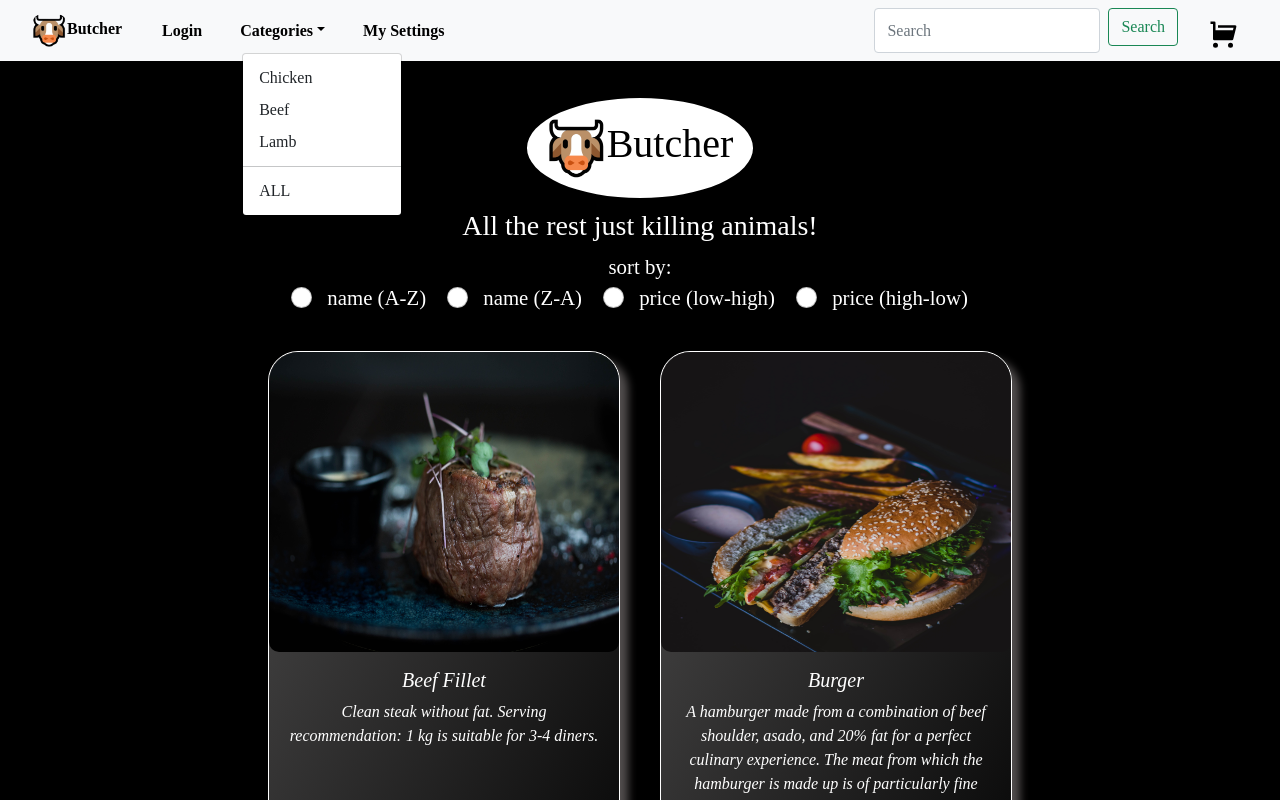
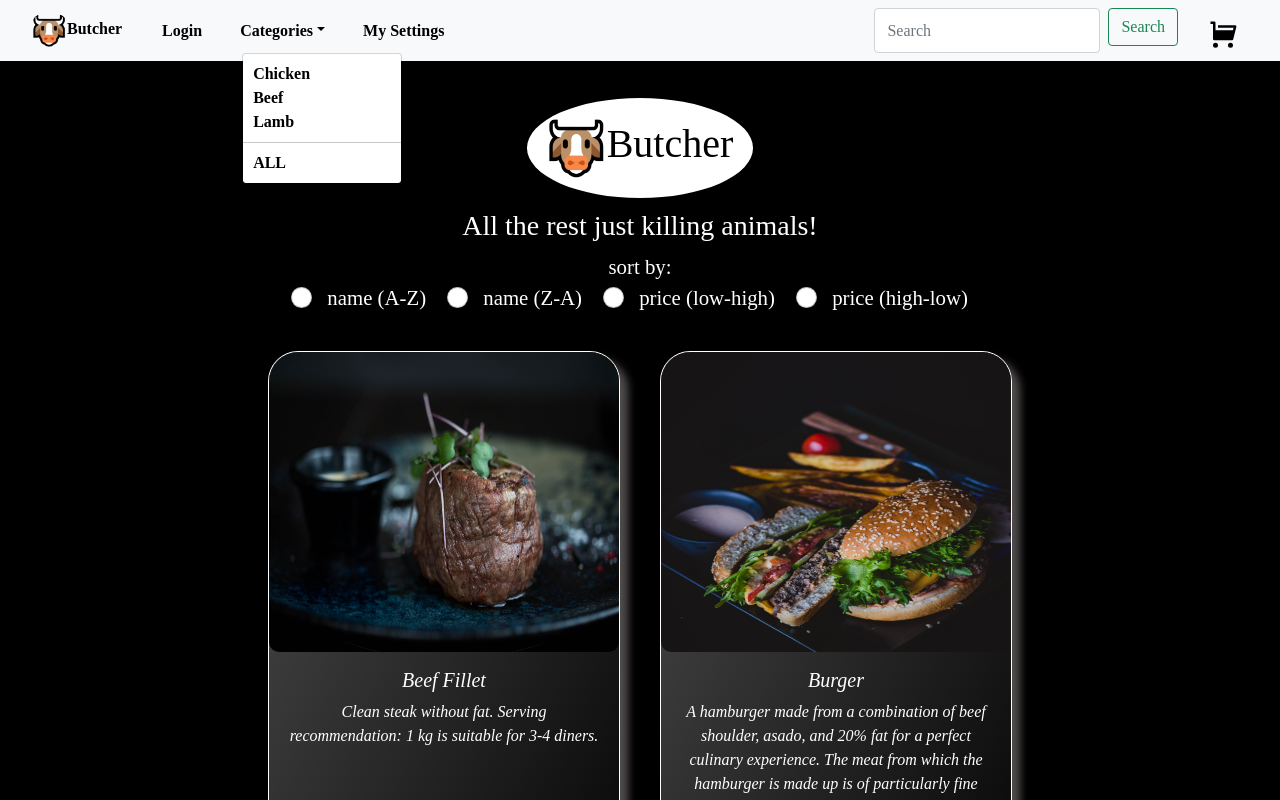
Before and after one commit to yossipoli/Butcher, a React (Create React App) app: page / in a window 1280 px wide. Both pictures are taken after a click on the button "Categories". Shown: the top 800 px of the page. Built offline with nearby package versions, Linux system fonts and the light colour scheme; the HTML template or start-up script is replaced by a standard one.

Commit message:
categories fix

```diff
--- a/src/Components/Nav.js
+++ b/src/Components/Nav.js
@@ -33,28 +33,28 @@ function NavBar() {
                         <div className="link">
                             <NavDropdown title="Categories" id="categories">
                                 <Link to="/category/chicken">
-                                    <NavDropdown.Item href="/category/chicken">
+                                    <div className="category">
                                         Chicken
-                                    </NavDropdown.Item>
+                                    </div>
                                 </Link>
                                 <Link to="/category/beef">
-                                    <NavDropdown.Item href="/category/beef">
+                                    <div className="category">
                                         Beef
-                                    </NavDropdown.Item>
+                                    </div>
                                 </Link>
                                 <Link to="/category/lamb">
-                                    <NavDropdown.Item href="/category/lamb">
+                                    <div className="category">
                                         Lamb
-                                    </NavDropdown.Item>
+                                    </div>
                                 </Link>
                                 {/* <NavDropdown.Item>
                                     <Link to="/:frozen">Frozen</Link>
-                                </NavDropdown.Item> */}
+                                // </NavDropdown.Item> */}
                                 <NavDropdown.Divider />
-                                <Link to="/">
-                                    <NavDropdown.Item href="/">
+                                <Link to="/category/all">
+                                    <div className="category">
                                         ALL
-                                    </NavDropdown.Item>
+                                    </div>
                                 </Link>
                             </NavDropdown>
                         </div>
--- a/src/Components/products/ProductsPage.css
+++ b/src/Components/products/ProductsPage.css
@@ -35,3 +35,7 @@ header{
 .sort{
     font-size: 1.3rem;
 }
+
+.nav .category:hover{
+    background-color: rgb(210, 193, 193);
+}
--- a/src/Components/products/ProductsPage.js
+++ b/src/Components/products/ProductsPage.js
@@ -5,7 +5,6 @@ import Form from "react-bootstrap/Form";
 import { Products } from "./../../DAL/api";
 import { Categories } from "./../../DAL/api";
 import {useParams} from 'react-router-dom'
-import { get } from "lodash";
 
 function ProductsPage() {
 
@@ -27,8 +26,11 @@ function ProductsPage() {
     }
 
     async function getProductOfCategory(name){
-        const categoryId = await Categories.getCategoryIdByName(name)
-        setProducts(items.filter(product=>product.categoryId == categoryId))
+        if (name==="all") setProducts([...items])
+        else{
+            const categoryId = await Categories.getCategoryIdByName(name)
+            setProducts(items.filter(product=>product.category_id === categoryId))
+        }
     }
 
     !items.length && getProducts()
```
